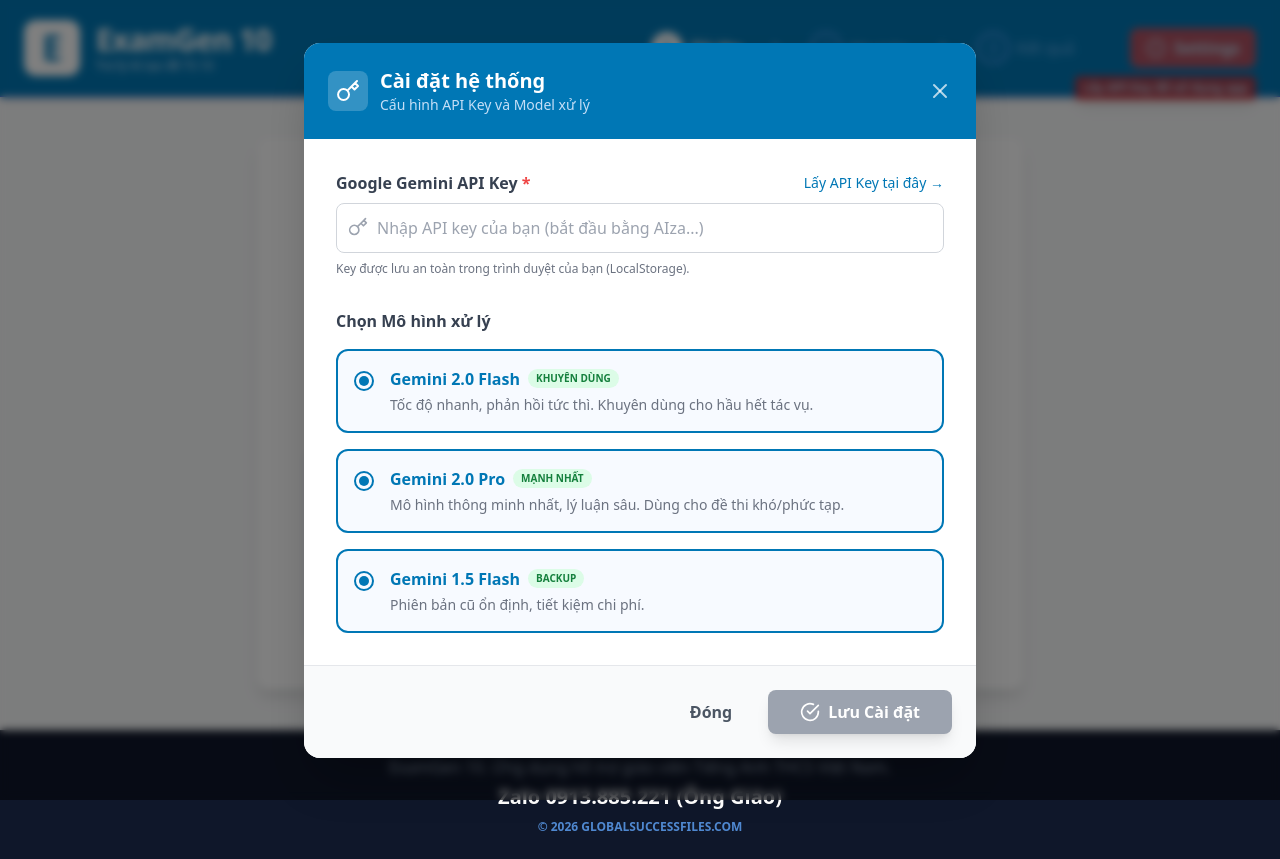
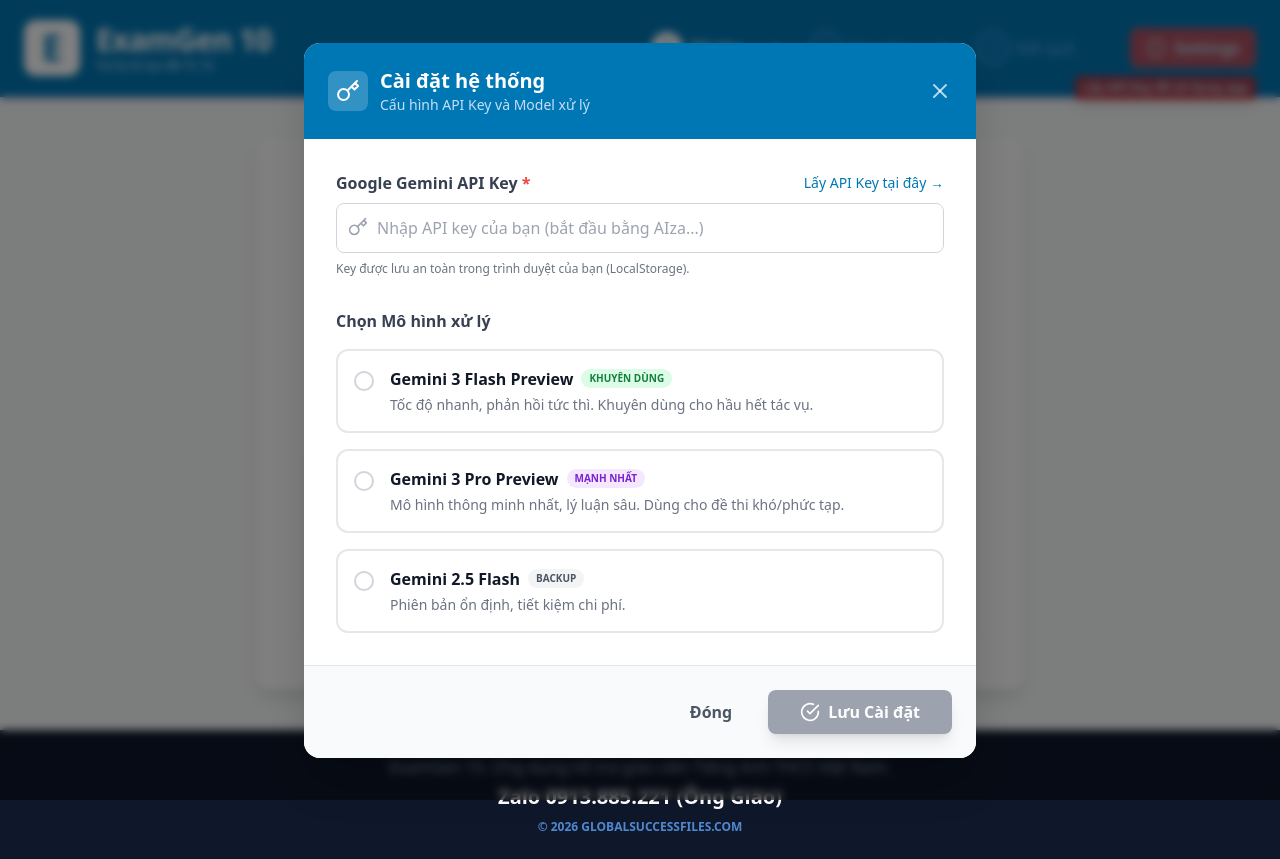
Before and after one commit to bepnhatui247/exam10gen, a React (Vite) app: page / in a window 1280 px wide. Built offline with nearby package versions, Linux system fonts and the light colour scheme.

Commit message:
Update SettingsModal.tsx

```diff
--- a/components/SettingsModal.tsx
+++ b/components/SettingsModal.tsx
@@ -20,21 +20,21 @@
 
     const models = [
         {
-            id: GeminiModel.AMBITIOUS_FLASH,
-            name: "Gemini 2.0 Flash",
+            id: GeminiModel.FLASH_3,
+            name: "Gemini 3 Flash Preview",
             desc: "Tốc độ nhanh, phản hồi tức thì. Khuyên dùng cho hầu hết tác vụ.",
             tag: "Khuyên dùng"
         },
         {
-            id: GeminiModel.PRO,
-            name: "Gemini 2.0 Pro",
+            id: GeminiModel.PRO_3,
+            name: "Gemini 3 Pro Preview",
             desc: "Mô hình thông minh nhất, lý luận sâu. Dùng cho đề thi khó/phức tạp.",
             tag: "Mạnh nhất"
         },
         {
-            id: GeminiModel.FLASH_LEGACY,
-            name: "Gemini 1.5 Flash",
-            desc: "Phiên bản cũ ổn định, tiết kiệm chi phí.",
+            id: GeminiModel.FLASH_25,
+            name: "Gemini 2.5 Flash",
+            desc: "Phiên bản ổn định, tiết kiệm chi phí.",
             tag: "Backup"
         }
     ];
@@ -106,8 +106,8 @@
                                             <div className="flex-1">
                                                 <div className="flex items-center gap-2 mb-1">
                                                     <h3 className={`font-bold ${isSelected ? 'text-[#0077b5]' : 'text-gray-900'}`}>{m.name}</h3>
-                                                    <span className={`text-[10px] uppercase px-2 py-0.5 rounded-full font-bold ${m.id === GeminiModel.AMBITIOUS_FLASH ? 'bg-green-100 text-green-700' :
-                                                            m.id === GeminiModel.PRO ? 'bg-purple-100 text-purple-700' : 'bg-gray-100 text-gray-600'
+                                                    <span className={`text-[10px] uppercase px-2 py-0.5 rounded-full font-bold ${m.id === GeminiModel.FLASH_3 ? 'bg-green-100 text-green-700' :
+                                                        m.id === GeminiModel.PRO_3 ? 'bg-purple-100 text-purple-700' : 'bg-gray-100 text-gray-600'
                                                         }`}>
                                                         {m.tag}
                                                     </span>
```
